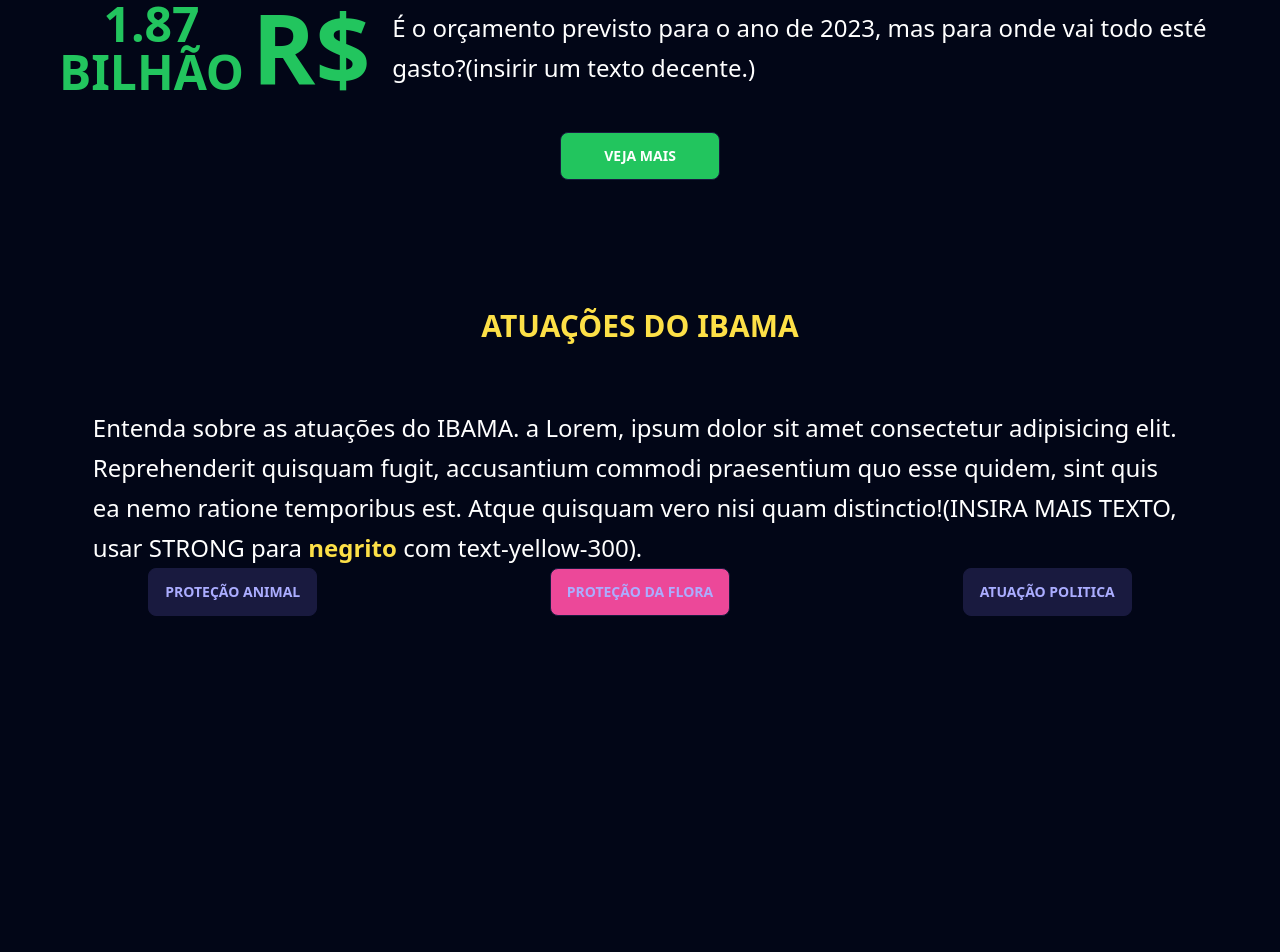
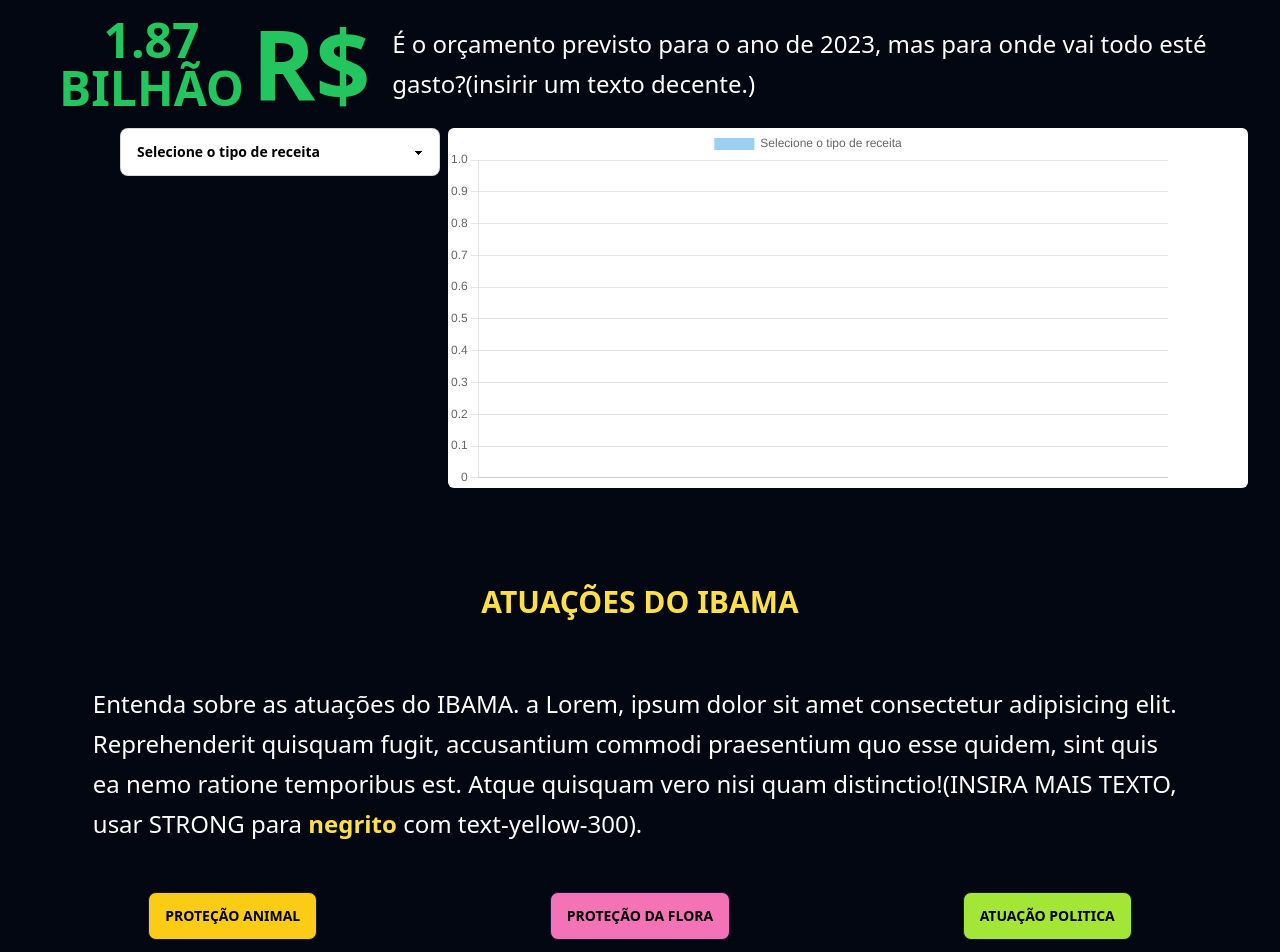
Before and after one commit to DenLopes/Trabalho2_sw2, a Vue app: page /inf in a window 1280 px wide. Shown: the part 860-1812 px from the top of the page. Built offline with nearby package versions, Linux system fonts and the light colour scheme.

Commit message:
Coloquei o grafico na segunda pagina

```diff
--- a/src/pages/Primeira.vue
+++ b/src/pages/Primeira.vue
@@ -20,7 +20,7 @@
       <router-link
         to="/inf"
         class="btn w-40 h-16 text-white border border-solid border-white text-lg"
-        >Descubra</router-link
+        >Saiba mais</router-link
       >
     </div>
     <div class="flex justify-between p-4">
--- a/src/pages/Segunda.vue
+++ b/src/pages/Segunda.vue
@@ -1,154 +1,242 @@
 <script setup>
-import { ref } from "vue";
+import { ref, onMounted, computed } from "vue";
+import Grafico from "../components/Grafico.vue";
+import dadosIbama from "../assets/Ibama.json";
 
+const dados = dadosIbama;
+const tiposReceita = ref([]);
+const receitaSelecionada = ref('Selecione o tipo de receita');
+
+const separaReceita = () => {
+  dados.data.forEach((item) => {
+    if (!tiposReceita.value.includes(item.receita)) {
+      tiposReceita.value.push(item.receita);
+    }
+  });
+  //tira dos tipo onde tme pouco dados
+	let newTiposReceita = [];
+tiposReceita.value.forEach((item) => {
+  let selecionada = dados.data.filter(i => i.receita == item);
+  if(selecionada.length >= 8){
+    newTiposReceita.push(item);
+  }
+});
+
+tiposReceita.value = newTiposReceita;
+
+};
+
+const xAxis = computed(() => {
+	if(receitaSelecionada.value != 'Selecione o tipo de receita'){
+		return dados.data.filter(item => item.receita == receitaSelecionada.value).map(item => item.ano);
+	}
+	return [];
+});
+
+const yAxis = computed(() => {
+	if(receitaSelecionada.value!= 'Selecione o tipo de receita'){
+    return dados.data.filter(item => item.receita == receitaSelecionada.value).map(item => item.valor);
+  }
+  return [];
+});
 
 const botoes = ref([
   {
     nome: "Proteção animal",
     estado: true,
-		classe: ""
+    classe: "bg-yellow-400 text-black hover:text-white",
   },
   {
     nome: "Proteção Da Flora",
     estado: false,
-		classe: "bg-pink-500"
+    classe: "bg-pink-400 text-black hover:text-white",
   },
   {
     nome: "Atuação Politica",
     estado: false,
-		classe: ""
-	}
-])
+    classe: "bg-lime-400 text-black hover:text-white",
+  },
+]);
 
 const textoBotoes = ref([
   {
-		texto: "Proteção animal",
+    texto: "Ecrava algo sobre Proteção animal, TEXTOOOOOOOOOOO TEXTOOOOOOOOOOO TEXTOOOOOOOOOOO TEXTOOOOOOOOOOO TEXTOOOOOOOOOOO TEXTOOOOOOOOOOOTEXTOOOOOOOOOOOTEXTOOOOOOOOOOO",
     estado: true,
-		classe: ""
+    classe: "bg-yellow-500",
   },
   {
-		texto: "Proteção Da Flora",
+    texto: "Ecrava algo sobre Proteção Da Flora, TEXTOOOOOOOOOOO TEXTOOOOOOOOOOO TEXTOOOOOOOOOOO TEXTOOOOOOOOOOO TEXTOOOOOOOOOOO TEXTOOOOOOOOOOOTEXTOOOOOOOOOOOTEXTOOOOOOOOOOO",
     estado: false,
-		classe: "bg-pink-500"
+    classe: "bg-pink-500",
   },
   {
-		texto: "Atuação Politica",
+    texto: "Ecrava algo sobre Atuação Politica, TEXTOOOOOOOOOOO TEXTOOOOOOOOOOO TEXTOOOOOOOOOOO TEXTOOOOOOOOOOO TEXTOOOOOOOOOOO TEXTOOOOOOOOOOOTEXTOOOOOOOOOOOTEXTOOOOOOOOOOO",
     estado: false,
-		classe: ""
-	}
-])
+    classe: "bg-lime-500",
+  },
+]);
 
 const mudaEstadoBotao = (val, index) => {
-	for (var i = 0; i < val.value.length; i++ ){
-		if(i == index) {
-			val.value[i].estado = true;
+	console.log(val[index].estado);
+  for (var i = 0; i < val.length; i++) {
+    if (i == index) {
+      val[i].estado = true;
       continue;
     }
-		val.value[i].estado = false;
+    val[i].estado = false;
   }
-}
+};
+
+onMounted(() => {
+  separaReceita();
+});
 </script>
 
 <template>
-  <div class="bg-slate-950 min-h-screen">
+  <div class="relative bg-gray-950 min-h-screen">
+      <RouterLink to="/" class="sticky top-4 mt-4 ml-4 btn text-center items-center font-bold rounded-full bg-gray-100 text-black normal-case text-xl hover:bg-white z-50"
+        >{{ "<" }}</RouterLink
+      >
 
-    <div class="flex w-[85%]">
-      <RouterLink to="/" class="btn btn-ghost normal-case text-xl"
-        >Vai para primeira</RouterLink
+    <div
+      class="flex flex-col justify-between content-center p-8 text-white text-xl"
     >
-    </div>
-
-		<div class="flex flex-col justify-between content-center p-8 text-white text-xl">
       <h2 class="text-green-500 text-center text-3xl font-bold mb-28">
         O QUE É O IBAMA?
       </h2>
       <div class="flex flex-row m-4 justify-around mb-40 items-center">
-				<p class="w-[70%] leading-10 text-justify text-2xl">O Instituto Brasileiro do Meio Ambiente e dos Recursos Naturais Renováveis <strong class="text-green-500">(IBAMA)</strong>
-					 foi criado em 1989, por meio da Lei nº 7.735,
-					com o objetivo de unificar e fortalecer as ações de proteção
-					 e conservação do meio ambiente no Brasil.
-					 Desde sua criação, o IBAMA tem desempenhado um papel essencial na <strong class="text-green-500">proteção ambiental do país.</strong>
-					 O órgão atua em âmbito nacional, sendo vinculado ao Ministério do Meio Ambiente,
-					 e possui uma estrutura descentralizada, com escritórios regionais em todo o território brasileiro.
-					 Ao longo de sua história, o IBAMA tem enfrentado diversos <strong class="text-green-500">desafios</strong> e desenvolvido ações para combater
-					 crimes ambientais, promover a conservação da biodiversidade e
-					 assegurar o uso sustentável dos recursos naturais.
+        <p class="w-[70%] leading-10 text-justify text-2xl">
+          O Instituto Brasileiro do Meio Ambiente e dos Recursos Naturais
+          Renováveis <strong class="text-green-500">(IBAMA)</strong> foi criado
+          em 1989, por meio da Lei nº 7.735, com o objetivo de unificar e
+          fortalecer as ações de proteção e conservação do meio ambiente no
+          Brasil. Desde sua criação, o IBAMA tem desempenhado um papel essencial
+          na
+          <strong class="text-green-500">proteção ambiental do país.</strong> O
+          órgão atua em âmbito nacional, sendo vinculado ao Ministério do Meio
+          Ambiente, e possui uma estrutura descentralizada, com escritórios
+          regionais em todo o território brasileiro. Ao longo de sua história, o
+          IBAMA tem enfrentado diversos
+          <strong class="text-green-500">desafios</strong> e desenvolvido ações
+          para combater crimes ambientais, promover a conservação da
+          biodiversidade e assegurar o uso sustentável dos recursos naturais.
         </p>
-				<img src="../assets/brasil.png" alt="brasil" class="w-44 h-44">
+        <img src="../assets/brasil.png" alt="brasil" class="w-44 h-44" />
       </div>
       <div class="flex flex-row m-4 justify-around items-center">
         <div class="flex justify-center items-center">
-					<span class="text-green-500 font-bold text-5xl text-center">1.87<br>BILHÃO</span>
+          <span class="text-green-500 font-bold text-5xl text-center"
+            >1.87<br />BILHÃO</span
+          >
           <span class="text-green-500 font-bold text-8xl ml-2">R$</span>
         </div>
-				<p class="w-[70%] text-2xl leading-10"> É o orçamento previsto para o ano de 2023, mas para onde vai todo esté gasto?(insirir um texto decente.)
+        <p class="w-[70%] text-2xl leading-10">
+          É o orçamento previsto para o ano de 2023, mas para onde vai todo esté
+          gasto?(insirir um texto decente.)
         </p>
       </div>
-			<button class="btn w-40 h-12 bg-green-500 self-center mt-5 text-white">
-				Veja mais
-				</button>
+			<div class="flex justify-end w-full h-full">
+		<div class="flex justify-center">
+			<select v-model="receitaSelecionada" class="select select-bordered w-full max-w-xs mr-2 text-black">
+				<option disabled selected>Selecione o tipo de receita</option>
+				<option v-for="(tipoReceita, index) in tiposReceita" :key="index">{{ tipoReceita }}</option>
+			</select>
+			<Grafico :xAxis="xAxis" :yAxis="yAxis" :label="receitaSelecionada" :key="receitaSelecionada"/>
+		</div>
+  </div>
 
-			<div class="flex flex-col items-center mt-32">
+      <div class="flex flex-col items-center mt-24">
         <h2 class="text-yellow-300 text-3xl font-bold">ATUAÇÕES DO IBAMA</h2>
         <p class="mt-16 text-2xl w-[90%] leading-10">
-					Entenda sobre as atuações do IBAMA. a Lorem, ipsum dolor sit amet consectetur adipisicing elit. Reprehenderit quisquam fugit, accusantium commodi praesentium quo esse quidem, sint quis ea nemo ratione temporibus est. Atque quisquam vero nisi quam distinctio!(INSIRA MAIS TEXTO, usar STRONG para <strong class="text-yellow-300">negrito</strong> com text-yellow-300).
+          Entenda sobre as atuações do IBAMA. a Lorem, ipsum dolor sit amet
+          consectetur adipisicing elit. Reprehenderit quisquam fugit,
+          accusantium commodi praesentium quo esse quidem, sint quis ea nemo
+          ratione temporibus est. Atque quisquam vero nisi quam
+          distinctio!(INSIRA MAIS TEXTO, usar STRONG para
+          <strong class="text-yellow-300">negrito</strong> com text-yellow-300).
         </p>
       </div>
 
-
-			<div class="flex flex-col">
-				<div class="flex justify-around">
-					<button  v-for="(botao, index) in botoes" @click="mudaEstadoBotao(index)" :class="botao.classe" class="btn" >
+      <div class="flex flex-col mt-12">
+        <div class="flex justify-around mb-12">
+          <button
+            v-for="(botao, index) in botoes"
+            @click="
+              mudaEstadoBotao(botoes, index),
+              mudaEstadoBotao(textoBotoes, index)
+            "
+            :class="botao.classe"
+            class="btn"
+          >
             {{ botao.nome }}
           </button>
         </div>
-
-				<div>
-
+        <div
+          v-for="(texto, index) in textoBotoes"
+          :key="index"
+        >
+				<transition
+        enter-active-class="duration-300 ease-out"
+        enter-from-class="transform opacity-0"
+        enter-to-class="opacity-100"
+        leave-active-class="duration-200 ease-in"
+        leave-from-class="opacity-100"
+        leave-to-class="transform opacity-0"
+      	>
+				<span class="absolute w-[calc(100vw-100px)]" v-if="texto.estado" :class="texto.classe">{{ texto.texto }}</span>
+				</transition>
+				</div>
       </div>
 
-			</div>
-
-
-
-
-
-
-
-
-
-
       <div class="flex flex-row m-4 justify-around mb-40 mt-96">
-				<p class="w-[70%] leading-9">Proteção da fauna e flora: O IBAMA trabalha para combater o tráfico de animais silvestres, promover a conservação de
-					espécies ameaçadas de extinção e proteger a flora brasileira. O órgão emite licenças para atividades que envolvem animais e plantas,
-					realiza resgates e reintroduções de espécies em perigo, e desenvolve programas de conservação.
+        <p class="w-[70%] leading-9">
+          Proteção da fauna e flora: O IBAMA trabalha para combater o tráfico de
+          animais silvestres, promover a conservação de espécies ameaçadas de
+          extinção e proteger a flora brasileira. O órgão emite licenças para
+          atividades que envolvem animais e plantas, realiza resgates e
+          reintroduções de espécies em perigo, e desenvolve programas de
+          conservação.
         </p>
-				<img src="" alt="brasil" class="w-44 h-44">
+        <img src="" alt="brasil" class="w-44 h-44" />
       </div>
       <div class="flex flex-row m-4 justify-around">
-				<img src="" alt="brasil" class="w-44 h-44">
-				<p class="w-[70%]">Criação e gestão de unidades de conservação: O IBAMA tem participado ativamente na criação e gestão de unidades
-					de conservação no Brasil, como parques nacionais, reservas biológicas e áreas de proteção ambiental. Essas áreas protegidas desempenham um papel
-					fundamental na preservação de ecossistemas, na conservação da biodiversidade e no desenvolvimento de pesquisas científicas.
+        <img src="" alt="brasil" class="w-44 h-44" />
+        <p class="w-[70%]">
+          Criação e gestão de unidades de conservação: O IBAMA tem participado
+          ativamente na criação e gestão de unidades de conservação no Brasil,
+          como parques nacionais, reservas biológicas e áreas de proteção
+          ambiental. Essas áreas protegidas desempenham um papel fundamental na
+          preservação de ecossistemas, na conservação da biodiversidade e no
+          desenvolvimento de pesquisas científicas.
         </p>
       </div>
       <div class="flex flex-row m-4 justify-around mb-40">
-				<p class="w-[70%] leading-9">Fiscalização e aplicação de sanções: O IBAMA possui uma importante atuação na
-					fiscalização e aplicação de sanções administrativas para infrações e crimes ambientais. Os agentes do IBAMA realizam operações de campo,
-					autuam os responsáveis por irregularidades e aplicam multas e outras penalidades previstas em lei.
+        <p class="w-[70%] leading-9">
+          Fiscalização e aplicação de sanções: O IBAMA possui uma importante
+          atuação na fiscalização e aplicação de sanções administrativas para
+          infrações e crimes ambientais. Os agentes do IBAMA realizam operações
+          de campo, autuam os responsáveis por irregularidades e aplicam multas
+          e outras penalidades previstas em lei.
         </p>
-				<img src="" alt="brasil" class="w-44 h-44">
+        <img src="" alt="brasil" class="w-44 h-44" />
       </div>
       <div class="flex flex-row m-4 justify-around">
-				<img src="" alt="brasil" class="w-44 h-44">
-				<p class="w-[70%]">Educação ambiental: O IBAMA promove a educação e conscientização ambiental por meio de campanhas, programas e projetos que
-					visam sensibilizar a população sobre a importância da conservação do meio ambiente. São desenvolvidas ações educativas em escolas,
-					comunidades e meios de comunicação, buscando incentivar práticas sustentáveis e a participação da sociedade na proteção ambiental.
+        <img src="" alt="brasil" class="w-44 h-44" />
+        <p class="w-[70%]">
+          Educação ambiental: O IBAMA promove a educação e conscientização
+          ambiental por meio de campanhas, programas e projetos que visam
+          sensibilizar a população sobre a importância da conservação do meio
+          ambiente. São desenvolvidas ações educativas em escolas, comunidades e
+          meios de comunicação, buscando incentivar práticas sustentáveis e a
+          participação da sociedade na proteção ambiental.
         </p>
       </div>
       <div class="flex items-center m-4">
-				<p class="w-[70%]">É importante destacar que o IBAMA atua em parceria com outros órgãos governamentais, como as polícias federal e militar ambiental,
-					e com entidades da sociedade civil para fortalecer a proteção ambiental no Brasil.
+        <p class="w-[70%]">
+          É importante destacar que o IBAMA atua em parceria com outros órgãos
+          governamentais, como as polícias federal e militar ambiental, e com
+          entidades da sociedade civil para fortalecer a proteção ambiental no
+          Brasil.
         </p>
       </div>
     </div>
```
Also changed, not shown: src/pages/teste.vue (deleted, +0 -58 lines). Lines whose indentation alone changed are shown as unchanged.
